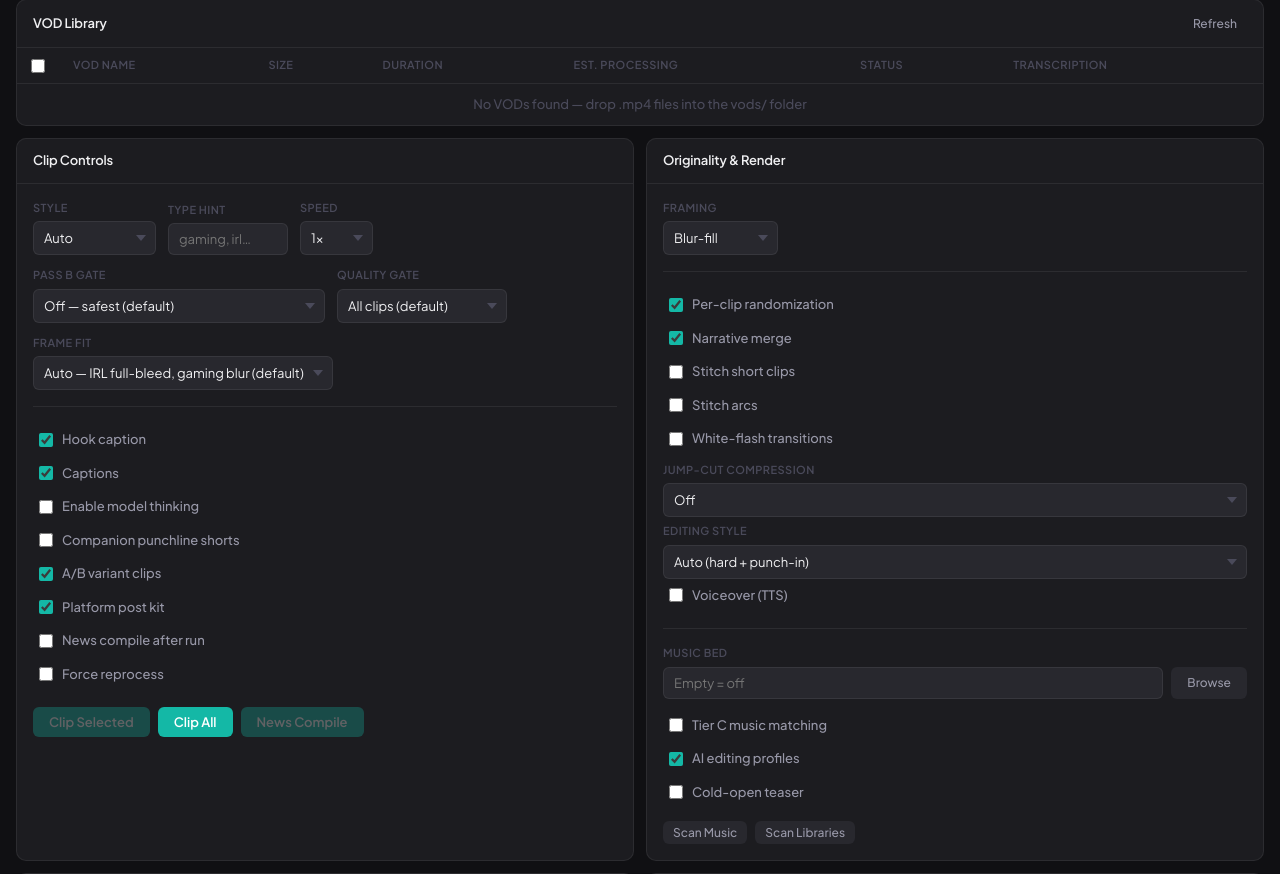
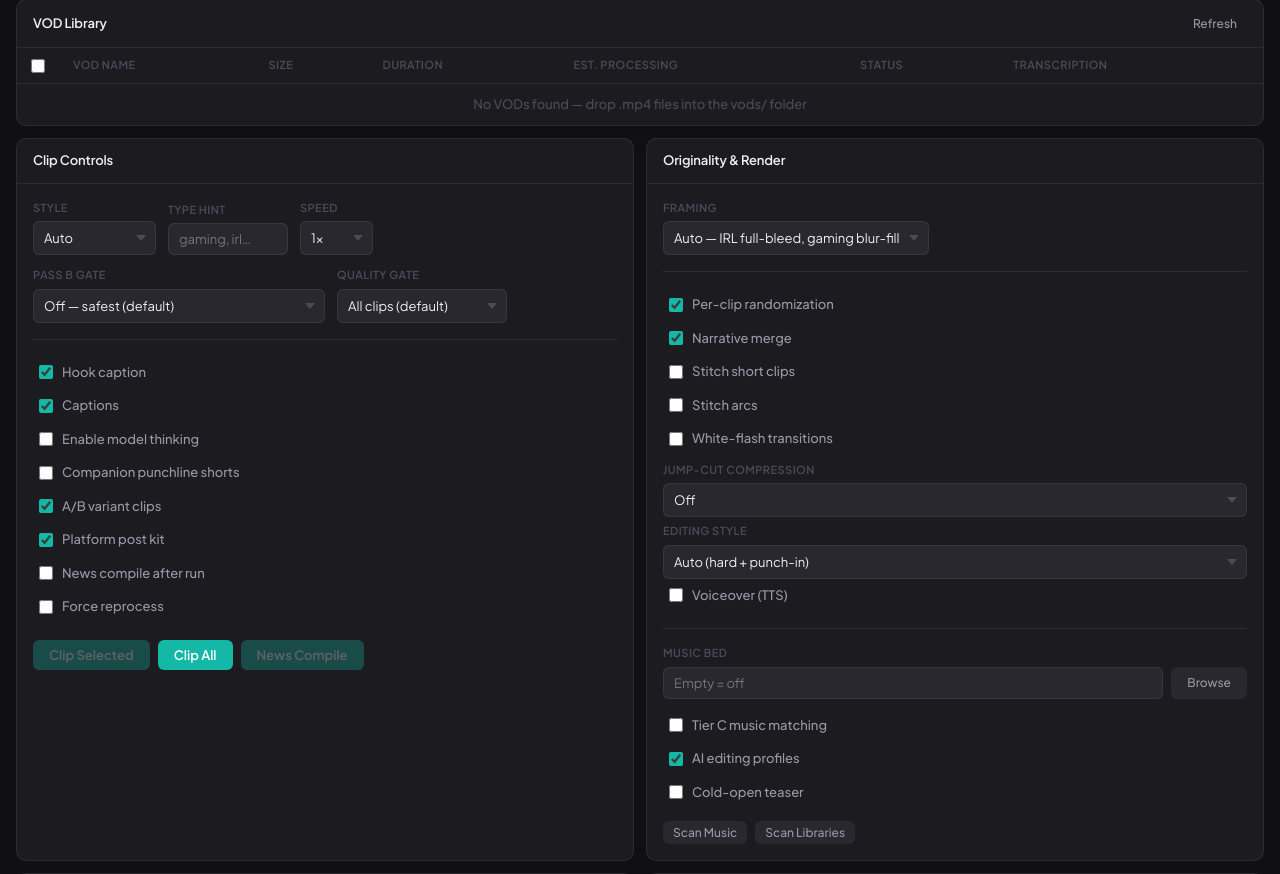
Before and after one commit to Notsosmartt-cmd/OpenClawStreamClipper, a Flask app: page / in a window 1280 px wide. Shown: the part 116-990 px from the top of the page. Run offline with Flask 3, Linux system fonts and the light colour scheme; data that the repository does not hold is empty; some libraries are stand-ins or nearby versions.

Commit message:
fix(dashboard): consolidate the two framing dropdowns into one control (4 modes)
Owner-reported: adding a Frame fit select to Clip Controls duplicated the
pre-existing Framing select in Originality & Render - two controls over the
same axis, the exact split the 2026-05-02 camera_pan merge already fixed.

The single Framing dropdown now offers auto (default) / blur_fill / fill /
camera_pan and derives all three downstream values via frameModeFromFraming():
  auto       -> framing=blur_fill,  camera_pan=false, CLIP_FRAME_MODE=auto
  blur_fill  -> framing=blur_fill,  camera_pan=false, CLIP_FRAME_MODE=blur
  fill       -> framing=blur_fill,  camera_pan=false, CLIP_FRAME_MODE=fill
  camera_pan -> framing=camera_pan, camera_pan=true,  CLIP_FRAME_MODE=blur

camera_pan maps to blur so a static full-bleed crop can never fight the
moving face-tracking crop; stage7 guards the same invariant independently
for CLI/env combinations. frame_mode persists in the originality config so
the UI restores the exact selection.

Verified live on :5002: 1 framing select served, 0 stale sel-frame-mode
refs, all four modes round-trip through /api/originality.

```diff
--- a/dashboard/_state.py
+++ b/dashboard/_state.py
@@ -97,6 +97,9 @@ reference_job = None
 # --- Default configuration constants ---
 DEFAULT_ORIGINALITY = {
     "framing": "blur_fill",
+    # Consolidated Framing dropdown, finer half (2026-07-19): auto|blur|fill.
+    # auto = per-clip by segment type (irl -> full-bleed, gaming -> blur).
+    "frame_mode": "auto",
     "originality": True,
     "stitch": False,
     "arc_stitch": False,
--- a/dashboard/config_io.py
+++ b/dashboard/config_io.py
@@ -134,7 +134,11 @@ def extract_originality_fields(data: dict) -> dict | None:
     disk = load_originality_config()
     keys = ("framing", "originality", "stitch", "arc_stitch", "narrative",
             "camera_pan", "tts_vo", "music_bed", "music_tier_c",
-            "style_profiles", "jump_cuts", "cut_style", "flash_cuts", "cold_open")
+            "style_profiles", "jump_cuts", "cut_style", "flash_cuts", "cold_open",
+            # frame_mode (2026-07-19): the finer half of the consolidated Framing
+            # dropdown (auto|blur|fill). Persisted so the UI restores the exact
+            # selection; the launch route still passes it explicitly to the env.
+            "frame_mode")
     touched = False
     merged = dict(disk)
     for k in keys:
--- a/dashboard/static/modules/pipeline-ui.js
+++ b/dashboard/static/modules/pipeline-ui.js
@@ -10,11 +10,38 @@ import { fetchClips, fetchStages } from "./vods-panel.js";
 
 // --- Originality form ---
 
+// The Framing dropdown is the SINGLE source of truth for how a 16:9 source
+// fits the 9:16 frame. It drives three downstream values that must stay
+// consistent (2026-07-19 consolidation — a second "Frame fit" select briefly
+// existed in Clip Controls and could contradict this one, the same
+// split-control failure the 2026-05-02 camera_pan merge already fixed):
+//   dropdown     -> originality.framing | camera_pan | CLIP_FRAME_MODE
+//   auto            blur_fill             false        auto   (per-clip)
+//   blur_fill       blur_fill             false        blur
+//   fill            blur_fill             false        fill
+//   camera_pan      camera_pan            true         blur   (pan owns the crop)
+// camera_pan maps to frame_mode=blur so the static full-bleed crop can never
+// fight the moving face-tracking crop.
+export function frameModeFromFraming(framing) {
+    if (framing === "auto") return "auto";
+    if (framing === "fill") return "fill";
+    return "blur";   // blur_fill and camera_pan both render blur-side
+}
+
+export function getFrameMode() {
+    return frameModeFromFraming(
+        document.getElementById("sel-framing")?.value || "auto");
+}
+
 export function collectOriginality() {
     const q = (id) => document.getElementById(id);
-    const framing = q("sel-framing")?.value || "blur_fill";
+    const sel = q("sel-framing")?.value || "auto";
+    // Legacy field: the render path only understands blur_fill | camera_pan.
+    // auto/fill are blur-side there; CLIP_FRAME_MODE carries the real choice.
+    const framing = sel === "camera_pan" ? "camera_pan" : "blur_fill";
     return {
         framing,
+        frame_mode:     frameModeFromFraming(sel),
         originality:    !!q("chk-originality")?.checked,
         stitch:         !!q("chk-stitch")?.checked,
         arc_stitch:     !!q("chk-arc-stitch")?.checked,
@@ -27,7 +54,7 @@ export function collectOriginality() {
         // (CLIP_CAMERA_PAN). Used to be a separate checkbox; consolidated
         // 2026-05-02 because the two controls had to be set together to
         // do anything and the split caused silent fall-through to blur_fill.
-        camera_pan:     framing === "camera_pan",
+        camera_pan:     sel === "camera_pan",
         tts_vo:         !!q("chk-tts-vo")?.checked,
         music_bed:      (q("inp-music-bed")?.value || "").trim(),
         music_tier_c:   !!q("chk-music-tier-c")?.checked,
@@ -45,8 +72,15 @@ export async function fetchOriginality() {
         // If a saved config has framing=blur_fill but camera_pan=true (a
         // legacy state that never did anything), prefer the explicit
         // camera_pan signal so the user lands on the working mode.
+        // The saved originality config only stores the legacy blur_fill|camera_pan
+        // field; the finer choice (auto/fill) lives in cfg.frame_mode when the
+        // server persisted it. Prefer that, then fall back to the legacy field.
         let framing = cfg.framing || "blur_fill";
         if (framing === "blur_fill" && cfg.camera_pan) framing = "camera_pan";
+        if (framing !== "camera_pan" && cfg.frame_mode) {
+            framing = cfg.frame_mode === "fill" ? "fill"
+                    : cfg.frame_mode === "auto" ? "auto" : "blur_fill";
+        }
         if (q("sel-framing")) q("sel-framing").value = framing;
         if (q("chk-originality")) q("chk-originality").checked = cfg.originality !== false;
         if (q("chk-narrative")) q("chk-narrative").checked = cfg.narrative !== false;
@@ -228,7 +262,7 @@ export async function startClip() {
     const passb_dead_gate = document.getElementById("sel-passb-gate")?.value || "off";
     // Quality gate: only render clips the S4.5 judge scored >= N (0 = all).
     const min_judge_score = parseFloat(document.getElementById("sel-min-judge")?.value || "0") || 0;
-    const frame_mode = document.getElementById("sel-frame-mode")?.value || "auto";
+    const frame_mode = getFrameMode();
     const originality = collectOriginality();
 
     // One or many — the batch endpoint runs them sequentially in selection order.
@@ -293,7 +327,7 @@ export async function startClipAll() {
     const speed = document.getElementById("sel-speed").value;
     const passb_dead_gate = document.getElementById("sel-passb-gate")?.value || "off";
     const min_judge_score = parseFloat(document.getElementById("sel-min-judge")?.value || "0") || 0;
-    const frame_mode = document.getElementById("sel-frame-mode")?.value || "auto";
+    const frame_mode = getFrameMode();
     const originality = collectOriginality();
 
     const { ok, data } = await apiPost("/api/clip-all", {
--- a/dashboard/templates/index.html
+++ b/dashboard/templates/index.html
@@ -123,14 +123,6 @@
                         <option value="8">Elite — judge ≥ 8</option>
                     </select>
                 </div>
-                <div class="control-group" title="How a 16:9 source fits the 9:16 frame. Blur fill = the classic letterbox over a blurred copy (best for gaming/desktop — keeps the HUD and screen content). Full-bleed = fills the height and crops the sides around the action (best for IRL — bigger subject, and the stream's chat/overlay chrome gets cropped away). Auto picks per clip from its segment type: IRL/just-chatting → full-bleed, gaming/reaction → blur fill. Sources already 9:16 are never cropped.">
-                    <label class="field-label">Frame fit</label>
-                    <select id="sel-frame-mode">
-                        <option value="auto" selected>Auto — IRL full-bleed, gaming blur (default)</option>
-                        <option value="blur">Blur fill — letterbox (classic)</option>
-                        <option value="fill">Full-bleed — crop to action</option>
-                    </select>
-                </div>
             </div>
 
             <hr class="section-divider">
@@ -186,9 +178,11 @@
             <div class="controls" id="originality-controls">
                 <div class="control-group">
                     <label class="field-label">Framing</label>
-                    <select id="sel-framing" onchange="onOriginalityChange()" title="Blur-fill: 9:16 with blurred sidebars (safe default). Camera pan: face-tracking virtual camera; silently falls back to blur-fill if no faces are detected.">
-                        <option value="blur_fill" selected>Blur-fill</option>
-                        <option value="camera_pan">Camera pan</option>
+                    <select id="sel-framing" onchange="onOriginalityChange()" title="How a 16:9 source fits the 9:16 frame — ONE control for all modes (consolidated 2026-07-19).&#10;&#10;Auto (default): per clip from its segment type — IRL/just-chatting get full-bleed, gaming/reaction keep blur-fill (the HUD/screen IS the content).&#10;Blur-fill: the classic letterbox over a blurred copy; safest, keeps the whole frame.&#10;Full-bleed: fills the height and crops the sides around the action — bigger subject, and the stream's chat/overlay chrome gets cropped away.&#10;Camera pan: face-tracking virtual camera (a MOVING crop); silently falls back to blur-fill when no faces are detected.&#10;&#10;Sources already 9:16 are never cropped.">
+                        <option value="auto" selected>Auto — IRL full-bleed, gaming blur-fill</option>
+                        <option value="blur_fill">Blur-fill — letterbox (classic)</option>
+                        <option value="fill">Full-bleed — crop to action</option>
+                        <option value="camera_pan">Camera pan — face tracking</option>
                     </select>
                 </div>
             </div>
```
Also changed, not shown: AIclippingPipelineVault/wiki/entities/dashboard.md (+2 -2 lines), AIclippingPipelineVault/wiki/hot.md (+1 -1 lines), AIclippingPipelineVault/wiki/log.md (+3 -0 lines), scripts/pipeline/stages/stage7.py (+9 -3 lines).
